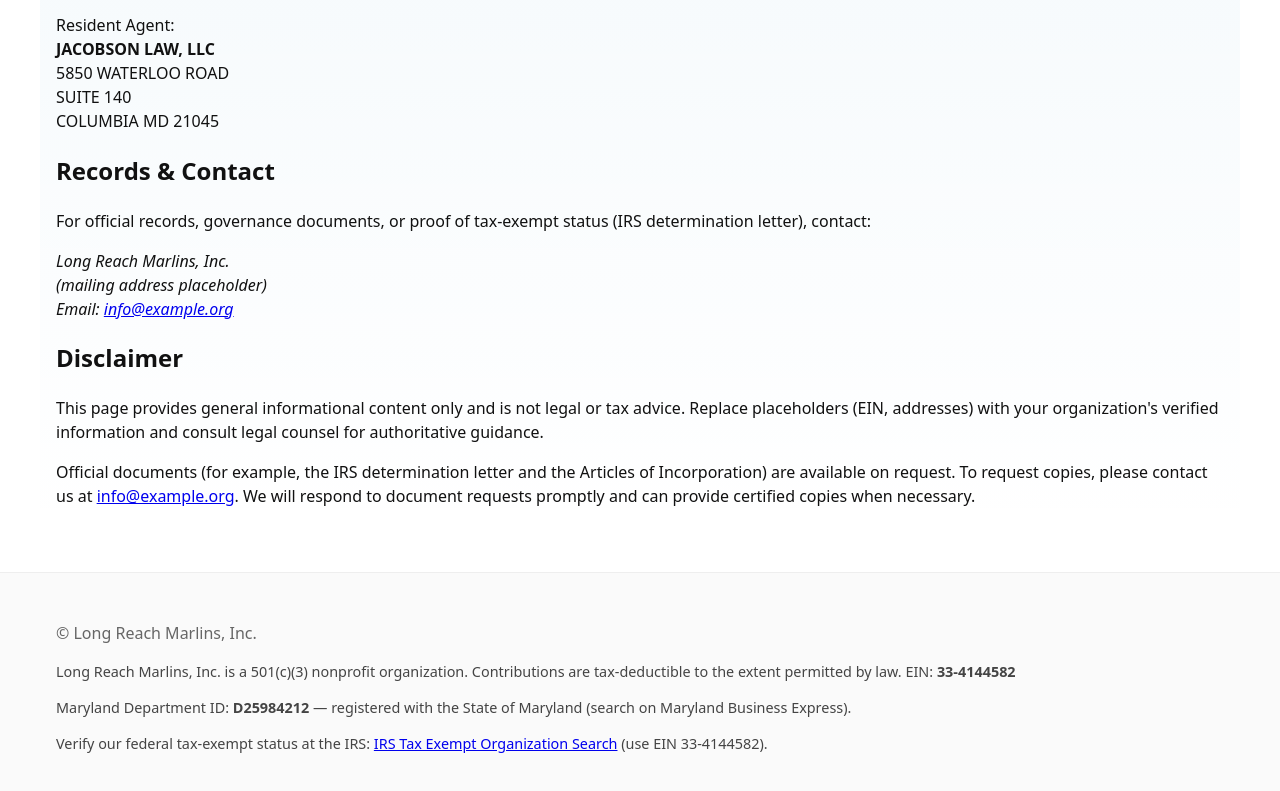
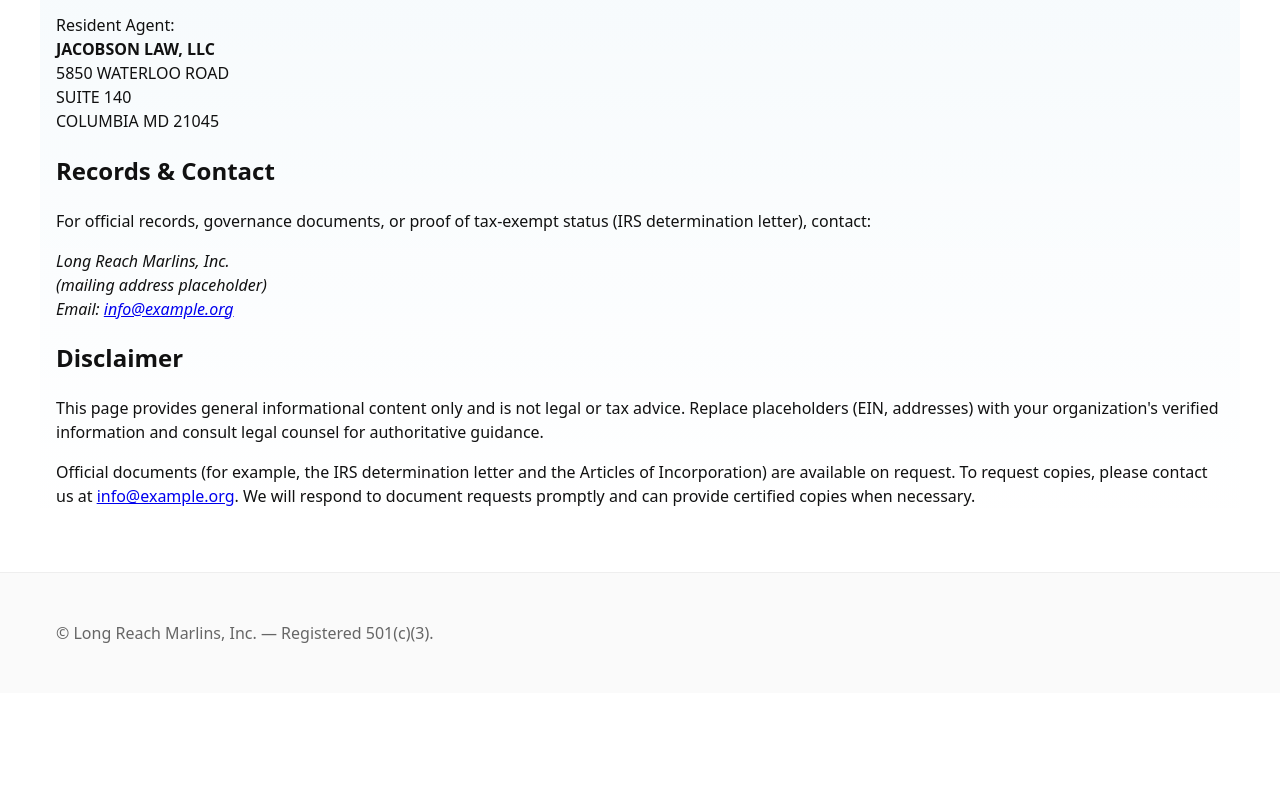
Before and after one commit to Long-Reach-Marlins/website, a plain HTML site: page src/legal.html in a window 1280 px wide. Shown: the part 845-1636 px from the top of the page. After the commit the page ends 1538 px from the top, so only its background shows below. Drawn offline with Linux system fonts and the light colour scheme.

Commit message:
Reduce footer

```diff
--- a/src/legal.html
+++ b/src/legal.html
@@ -100,10 +100,7 @@
 
     <footer class="site-footer">
       <div class="wrap">
-        <p>&copy; <span id="yearLegal"></span> Long Reach Marlins, Inc.</p>
-        <p class="nonprofit">Long Reach Marlins, Inc. is a 501(c)(3) nonprofit organization. Contributions are tax-deductible to the extent permitted by law. EIN: <strong>33-4144582</strong></p>
-        <p class="nonprofit small">Maryland Department ID: <strong>D25984212</strong> — registered with the State of Maryland (search on Maryland Business Express).</p>
-        <p class="nonprofit small">Verify our federal tax-exempt status at the IRS: <a href="https://apps.irs.gov/app/eos/" target="_blank" rel="noopener">IRS Tax Exempt Organization Search</a> (use EIN 33-4144582).</p>
+        <p>&copy; <span id="yearLegal"></span> Long Reach Marlins, Inc. — Registered 501(c)(3).</p>
       </div>
     </footer>
 
```
Also changed, not shown: src/index.html (+1 -4 lines).
